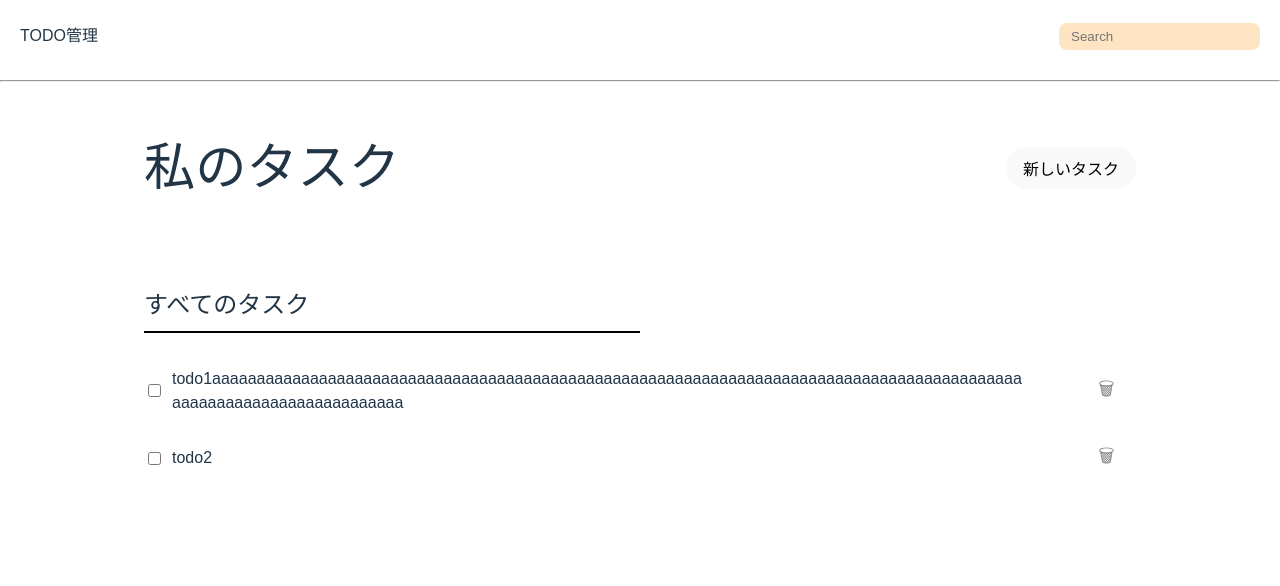
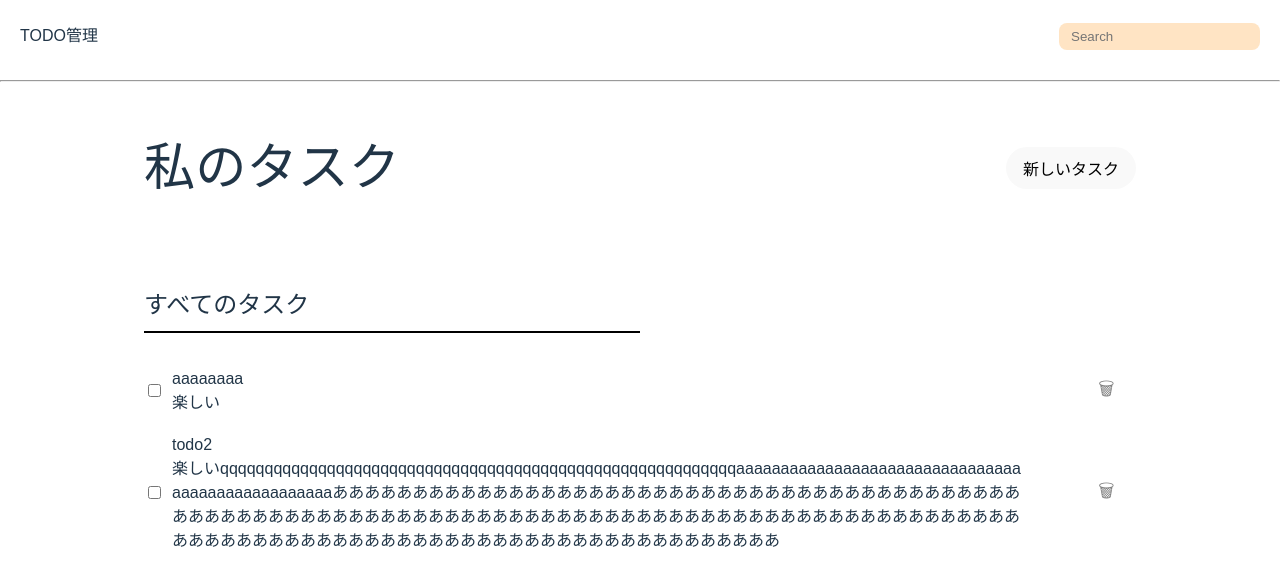
Before and after one commit to tanaka01260520/my-todo-app, a React (Vite) app: page / in a window 1280 px wide. Shown: the top 586 px of the page. Built offline with nearby package versions, Linux system fonts and the light colour scheme.

Commit message:
削除機能・タスクの追加機能作成作成

```diff
--- a/src/App.css
+++ b/src/App.css
@@ -75,6 +75,13 @@ body {
   max-width: 850px;
 }
 
+.todo-details {
+  display: flex;
+  flex-direction: column;
+  word-break: break-all; /* 長い単語も折り返す */
+  max-width: 850px;
+}
+
 .delete-button {
   background: none;
   border: none;
--- a/src/App.jsx
+++ b/src/App.jsx
@@ -5,6 +5,40 @@ import './App.css'
 
 const App = () => {
   const [showAddForm, setShowAddForm] = useState(false);
+  const [todoTitle, setTodoTitle] = useState("");
+  const [todoDetail, setTodoDetail] = useState("");
+  const [incompleteTodos, setIncompleteTodos] = useState([
+    { title:"aaaaaaaa", detail: "楽しい" },
+    { title:"todo2", detail: "楽しいqqqqqqqqqqqqqqqqqqqqqqqqqqqqqqqqqqqqqqqqqqqqqqqqqqqqqqqqqqaaaaaaaaaaaaaaaaaaaaaaaaaaaaaaaaaaaaaaaaaaaaaaaaaaああああああああああああああああああああああああああああああああああああああああああああああああああああああああああああああああああああああああああああああああああああああああああああああああああああああああああああああああああああああああああああああああああああああ" },
+  ]);
+
+  const onChangeTodoTitle = (event) => {
+    setTodoTitle(event.target.value);
+
+  };
+
+  const onChangeTododetail = (event) => {
+    setTodoDetail(event.target.value);
+  }
+
+  const onClickAdd = () => {
+    if(todoTitle.length === 0){
+      return;
+    }
+    const newTodos = [...incompleteTodos, { title: todoTitle, detail: todoDetail }];
+    setIncompleteTodos(newTodos);
+    setTodoTitle("");
+    setTodoDetail("");
+    setShowAddForm(false);
+  };
+
+  const onClickDelete = (index) => {
+    const newTodos = [...incompleteTodos];
+    newTodos.splice(index, 1);
+    setIncompleteTodos(newTodos);
+
+  };
+
   return (
     <>
       <div className='input-search-area'>
@@ -13,7 +47,6 @@ return (
       </div>
       <hr />
 
-
       {showAddForm ? (
         <div className='container'>
           <div className='showaddform-title'>
@@ -21,63 +54,63 @@ return (
           </div>
           <div className='showaddform-name'>
             <p className='todo-title'>タスク名</p>
-          <input type= "text" className="showaddform-taskname" placeholder='タスク名を入力' />
+            <input
+              type="text"
+              className="showaddform-taskname"
+              placeholder='タスク名を入力'
+              value={todoTitle}
+              onChange={onChangeTodoTitle}
+            />
           </div>
           <div>
             <p>タスクの詳細</p>
-          <textarea placeholder="タスクの詳細を入力" className='showaddform-taskdetail' />
+            <textarea
+              placeholder="タスクの詳細を入力"
+              className='showaddform-taskdetail'
+              value={todoDetail}
+              onChange={onChangeTododetail}
+            />
           </div>
           <div className="addshowform-button-area">
-         <button onClick={() => setShowAddForm(false)}>タスクを追加</button>
+            <button onClick={onClickAdd}>タスクを追加</button>
           </div>
         </div>
       ) : (
-
-
-
-
         <div className="container">
           <div className='input-addtodo-area'>
             <h1>私のタスク</h1>
-          <button className='add-todo-button' onClick={() => setShowAddForm(true)}>新しいタスク</button>
+            <button
+              className='add-todo-button'
+              onClick={() => setShowAddForm(true)} //引数がある場合は関数にしないと、レンダリング時にsetShowAddForm(true)をすぐ実行して、その戻り値（undefined）をonClickに渡す
+            >
+              新しいタスク
+            </button>
           </div>
 
           <div className='todo-area'>
             <p className='todo-title'>すべてのタスク</p>
 
-          <div className='todo-list'>
+            {incompleteTodos.map((todo, index) => {
+              return (
+                <div className='todo-list' key={index}>
                   <div className='todo-left'>
                     <input type='checkbox' />
-              <span>todo1aaaaaaaaaaaaaaaaaaaaaaaaaaaaaaaaaaaaaaaaaaaaaaaaaaaaaaaaaaaaaaaaaaaaaaaaaaaaaaaaaaaaaaaaaaaaaaaaaaaaaaaaaaaaaaaaaaaaa</span>
-            </div>
-              <button className='delete-button'>🗑</button>
-          </div>
-
-          <div className='todo-list'>
-            <div className='todo-left'>
-              <input type='checkbox' />
-              <span>todo2</span>
-            </div>
-            <button className='delete-button'>🗑</button>
+                    <div className='todo-details'>
+                      <span>{todo.title}</span>
+                      <div>{todo.detail}</div>
                     </div>
                   </div>
+                  <button className='delete-button' onClick={onClickDelete}>🗑</button>
                 </div>
+              );
+            })}
+          </div>
+        </div>
+      )
 
-
-
-
-
-
-
-      )
       }
     </>
-)
+  );
 };
 
-
-
-
-
-
 export default App;
```
Lines whose indentation alone changed are shown as unchanged.
